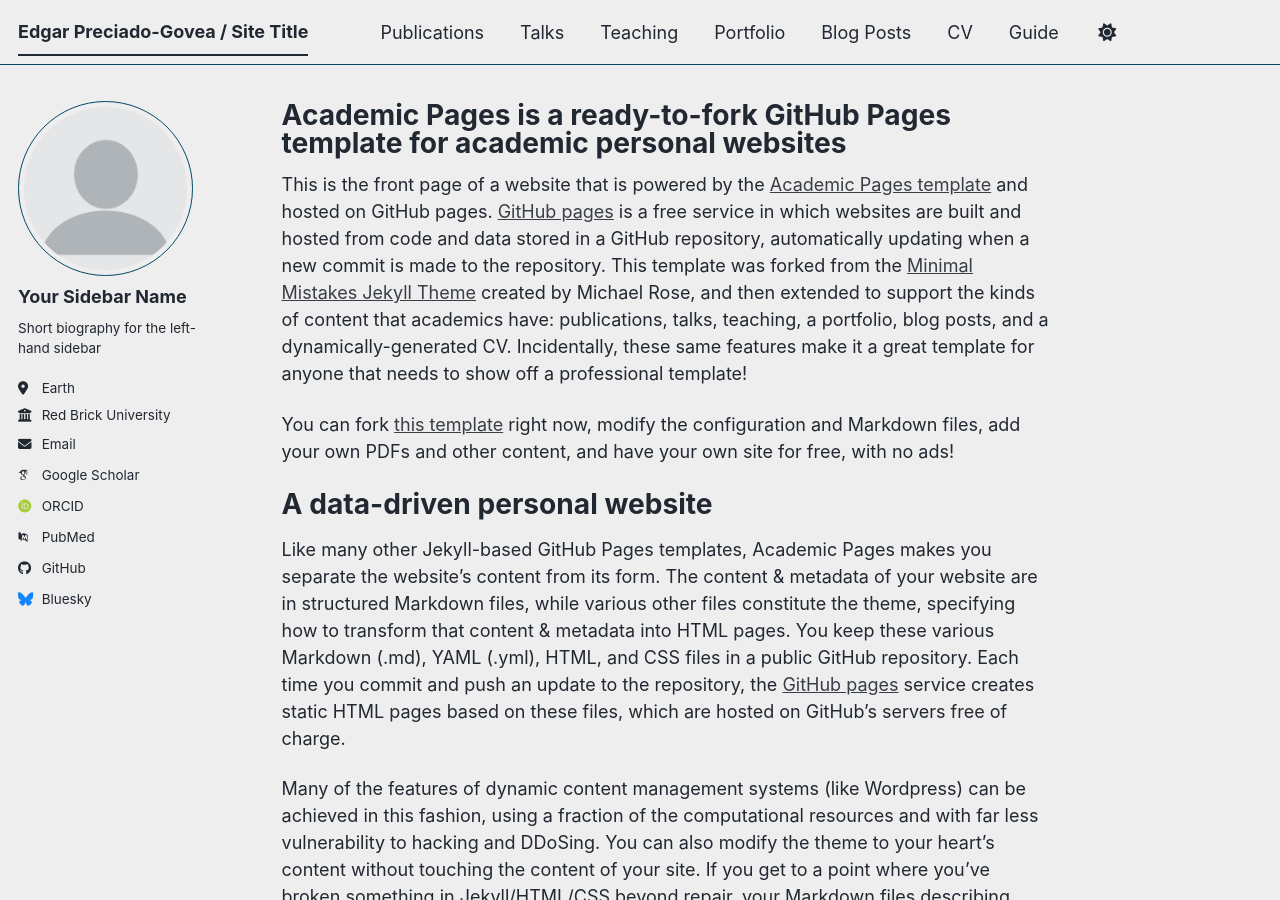
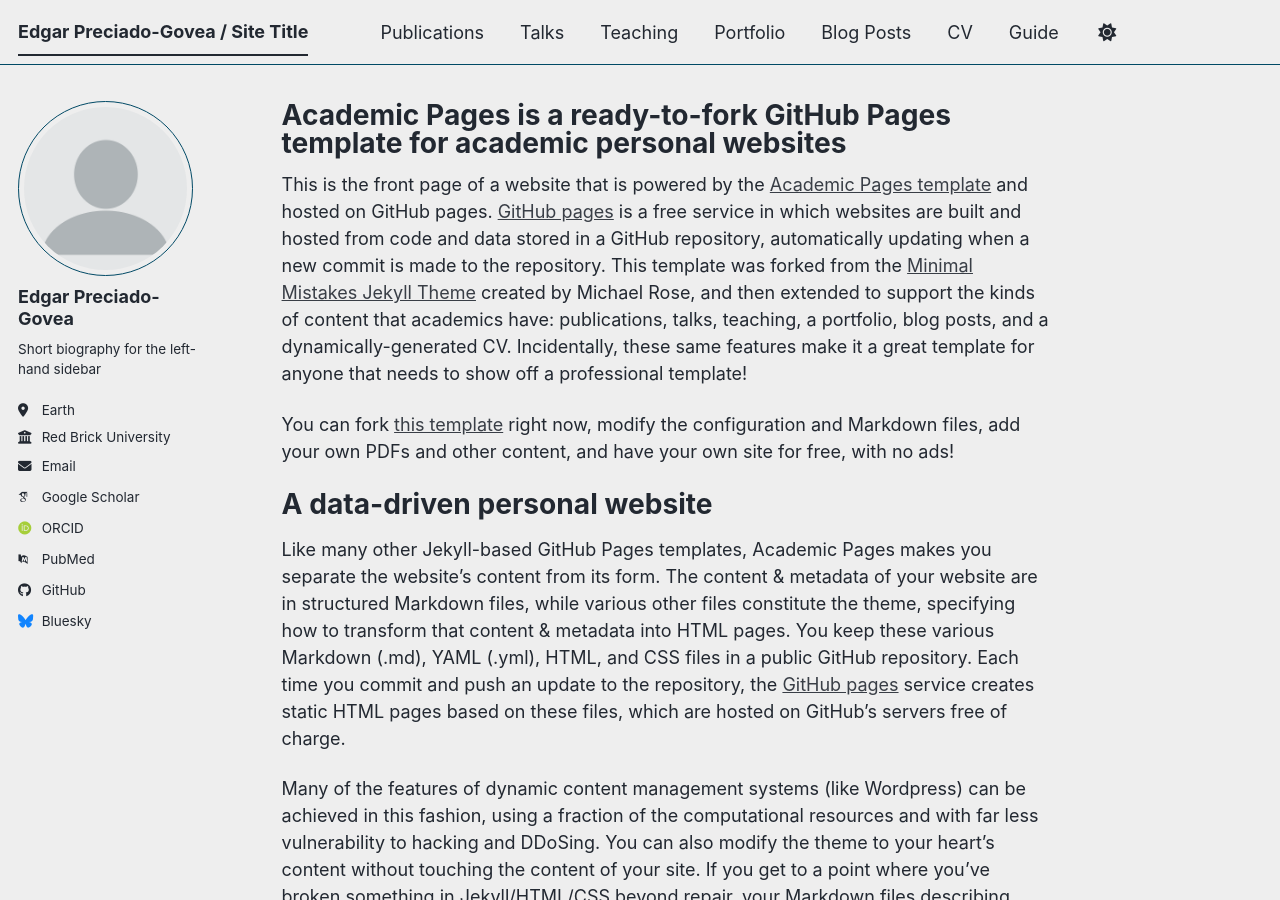
Before and after one commit to edgargovea/edgarpgovea.github.io, a Jekyll site: the page built from _pages/about.md, in a window 1280 px wide and 900 px high. Built offline with Jekyll 4.4.1, drawn with Linux system fonts in a browser that asks for light colours; some web fonts are replaced; a script bundle is joined from its source files by our own code; library files that are not in the unit come from our copies.

Commit message:
Update _config.yml

```diff
--- a/_config.yml
+++ b/_config.yml
@@ -24,7 +24,7 @@
 author:
   # Biographic information
   avatar           : "profile.png"
-  name             : "Your Sidebar Name"
+  name             : "Edgar Preciado-Govea"
   pronouns         : # example: "she/her"
   bio              : "Short biography for the left-hand sidebar"
   location         : "Earth"
```
